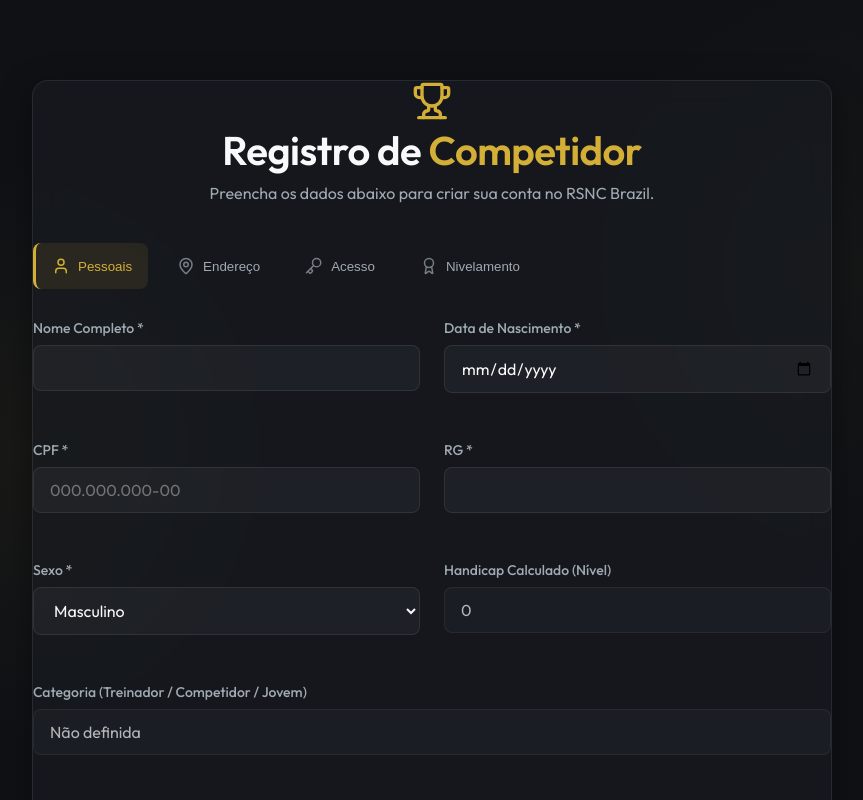
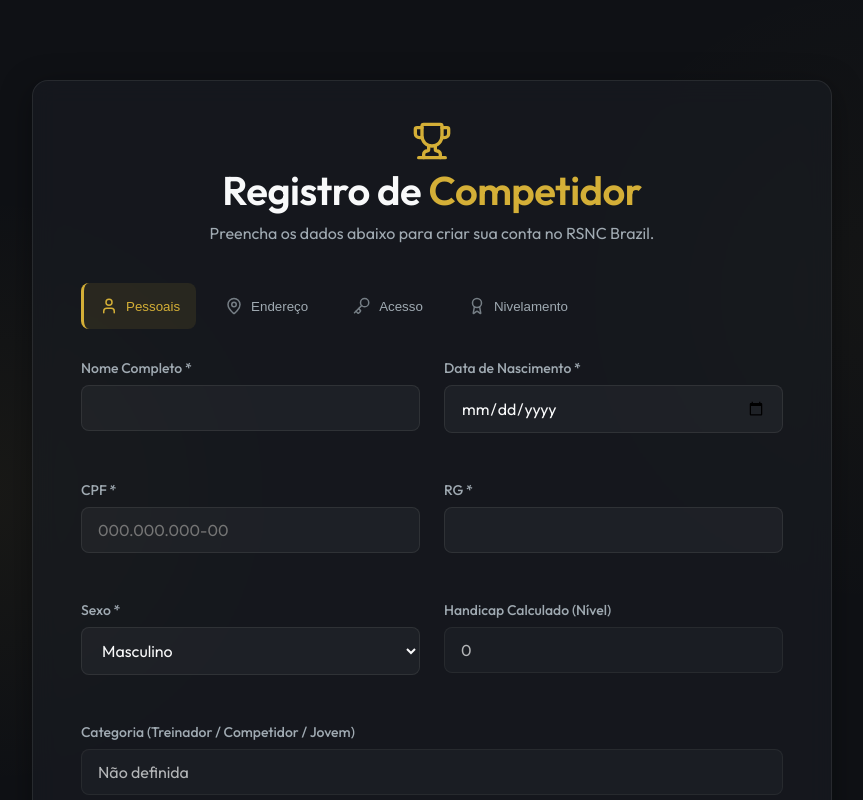
Before and after one commit to klebersalvador/rnscbrazil, a React (Vite) app in the folder frontend_new/: page /rsncbrazil/registro in a window 1280 px wide. Shown: the top 800 px of the page, without its empty margins (208-1071 px from the left). Built offline with nearby package versions, Linux system fonts and the light colour scheme.

Commit message:
Adicionar padding ao form

```diff
--- a/frontend_new/src/components/Registro.jsx
+++ b/frontend_new/src/components/Registro.jsx
@@ -210,7 +210,7 @@ export default function Registro() {
 
   return (
     <div className="login-container" style={{ alignItems: 'flex-start', paddingTop: '10vh' }}>
-      <div className="login-card glass-panel animate-fade-in" style={{ maxWidth: '800px', width: '100%', margin: '0 auto', minHeight: '650px', display: 'flex', flexDirection: 'column' }}>
+      <div className="login-card glass-panel animate-fade-in" style={{ maxWidth: '800px', width: '100%', margin: '0 auto', minHeight: '650px', display: 'flex', flexDirection: 'column', padding: '2.5rem 3rem' }}>
         <div className="login-header">
           <div className="login-logo">
             <Trophy className="text-gold" size={40} />
```
Also changed, not shown: 2 other files (tests, documents, lock files or other folders).
